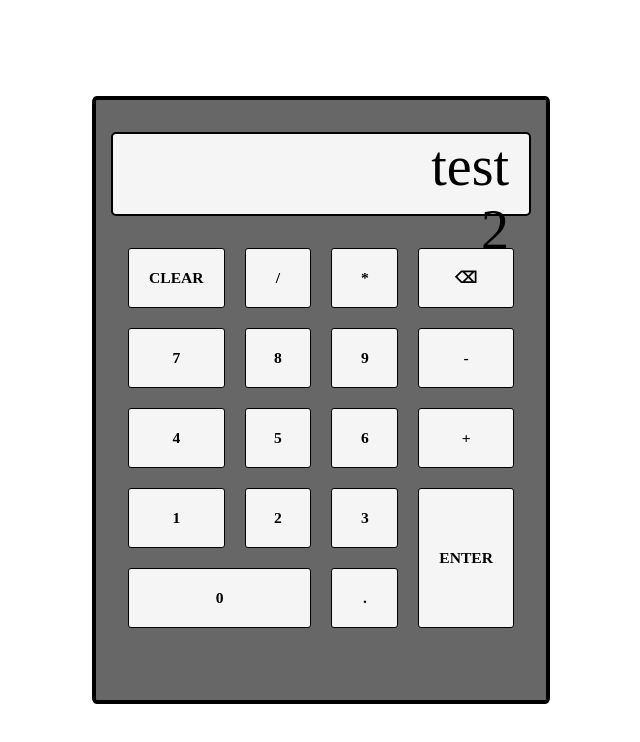
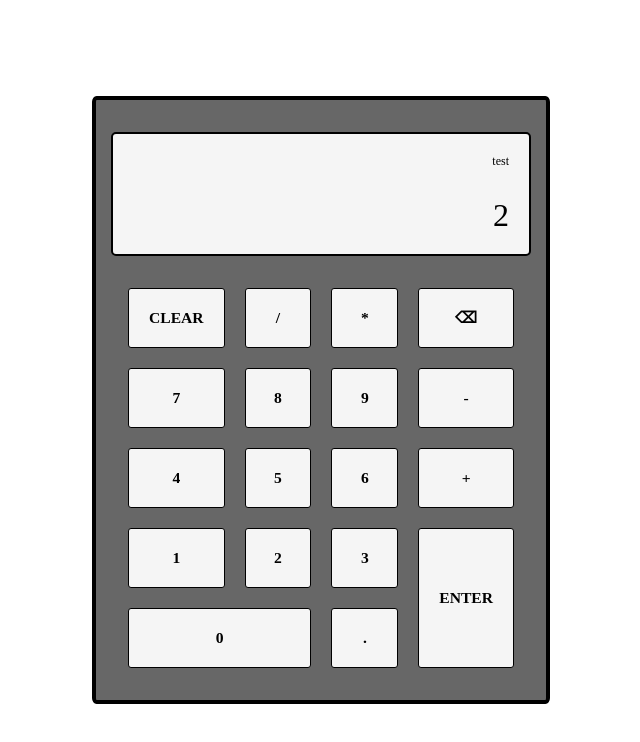
Before and after one commit to rintendou/calculator, a plain HTML site: page index.html in a window 1280 px wide. Shown: the whole page, without its empty margins (319-959 px from the left). Drawn offline with Linux system fonts and the light colour scheme; a web font is replaced by a local one.

Commit message:
Added CSS for new classes

```diff
--- a/styles.css
+++ b/styles.css
@@ -23,6 +23,7 @@ body {
     /* background-color: #676767; */
 }
 
+/* Main app */
 .app {
     border: 4px solid black;
     border-radius: 1%;
@@ -43,17 +44,35 @@ body {
 }
 
 .display {
+    display: flex;
+    overflow: hidden;
+    position: relative;
     border: 2px solid black;
     border-radius: 5px;
-    font-size: 3.5rem;
     background-color: whitesmoke;
 
-    text-align: right;
-    height: 80px;
+    height: 120px;
     width: 100%;
     padding-right: 20px;
     padding-left: 10px;
+}
 
+.current {
+    position: absolute;
+    bottom: 0;
+    right: 0;
+
+    padding: 20px;
+    font-size: 2em;
+}
+
+.previous {
+    position: absolute;
+    top: 0;
+    right: 0;
+
+    padding: 20px;
+    font-size: 0.75em;
 }
 
 .buttons {
```
